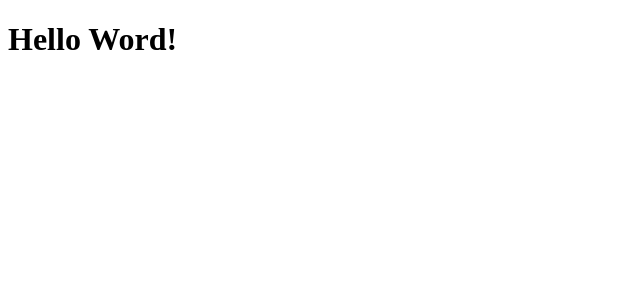
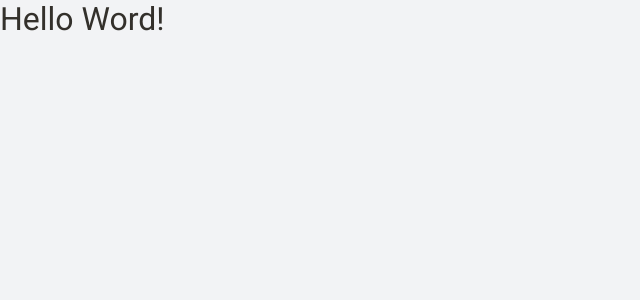
Before and after one commit to dfsilvadev/ignite-rocketseat, a React app: page / in a window 1280 px wide. Shown: the top 300 px of the page, without its empty margins (0-640 px from the left). Built offline with nearby package versions, Linux system fonts and the light colour scheme; the HTML template or start-up script is replaced by a standard one.

Commit message:
feat: testando a leitura de arquivos .scss

```diff
--- a/src/app.jsx
+++ b/src/app.jsx
@@ -1,3 +1,5 @@
+import "./style/global.scss";
+
 export function App() {
   return <h1>Hello Word!</h1>;
 }
--- /dev/null
+++ b/src/style/global.scss
@@ -0,0 +1,59 @@
+@import url("https://fonts.googleapis.com/css2?family=Roboto+Mono:wght@200;300;400;600&family=Roboto:wght@300;400;500;600;700&display=swap");
+
+/* RESET */
+* {
+  margin: 0;
+  padding: 0;
+  box-sizing: border-box;
+  -webkit-font-smoothing: antialiased;
+  -moz-osx-font-smoothing: grayscale;
+  font-smoothing: antialiased;
+  text-rendering: optimizeLegibility;
+  vertical-align: baseline;
+}
+html,
+body {
+  color: #33302b;
+  background-color: #f2f3f5;
+}
+body {
+  font-family: "Roboto", sans-serif;
+  overflow-x: hidden;
+}
+ol,
+ul {
+  list-style: none;
+}
+h1,
+h2,
+h3,
+h4,
+h5,
+h6 {
+  font-weight: inherit;
+}
+span {
+  display: inline-block;
+}
+a {
+  text-decoration: none;
+  color: inherit;
+}
+a,
+p {
+  font-family: "Roboto Mono", sans-serif;
+  font-size: 14px;
+}
+/* SCROLLBAR */
+::-webkit-scrollbar {
+  width: 7px !important;
+}
+::-webkit-scrollbar-track {
+  background: #232323 !important;
+}
+::-webkit-scrollbar-thumb {
+  background: #232323 !important;
+}
+::-webkit-scrollbar-thumb:hover {
+  background: #28f5be !important;
+}
```
